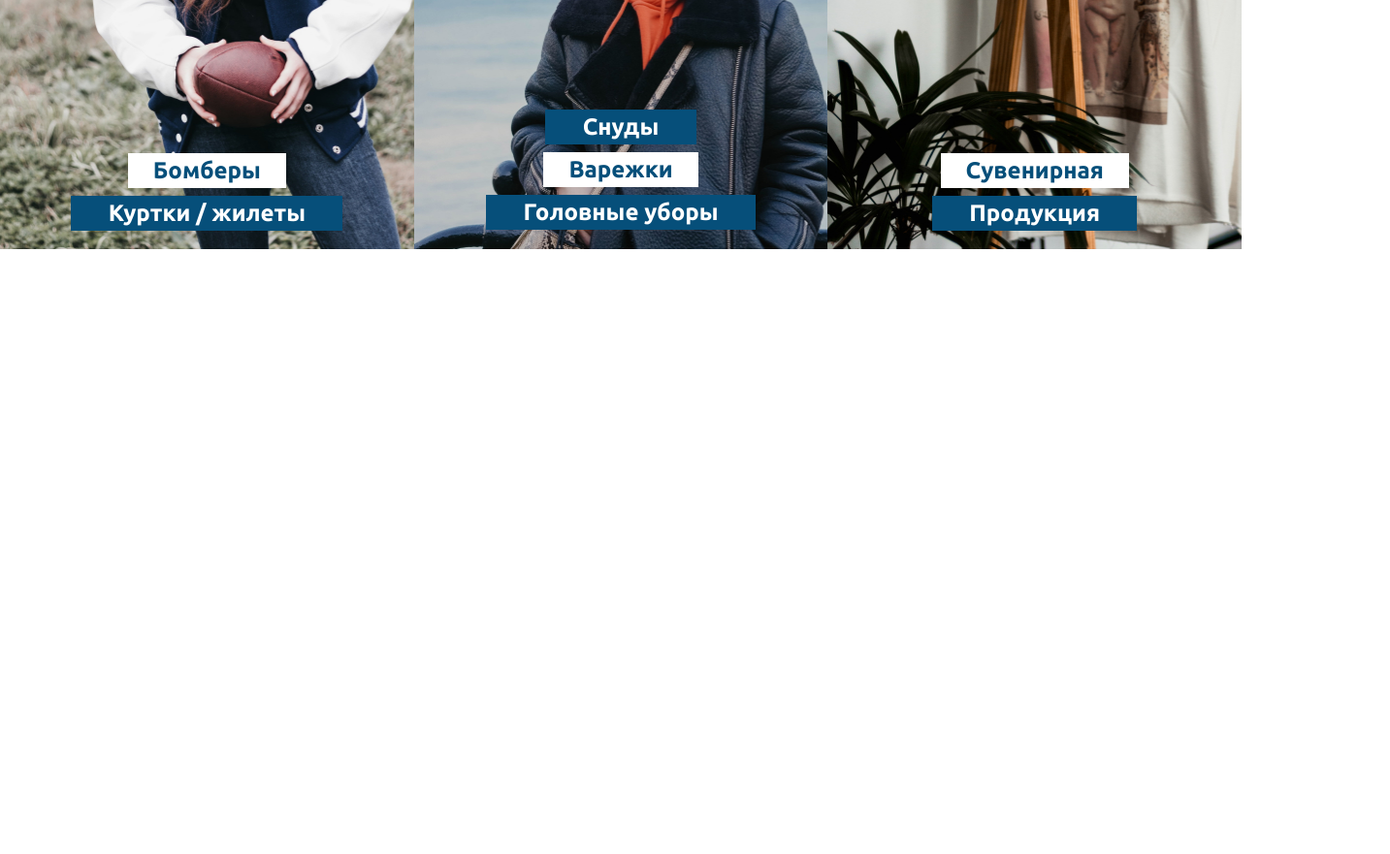
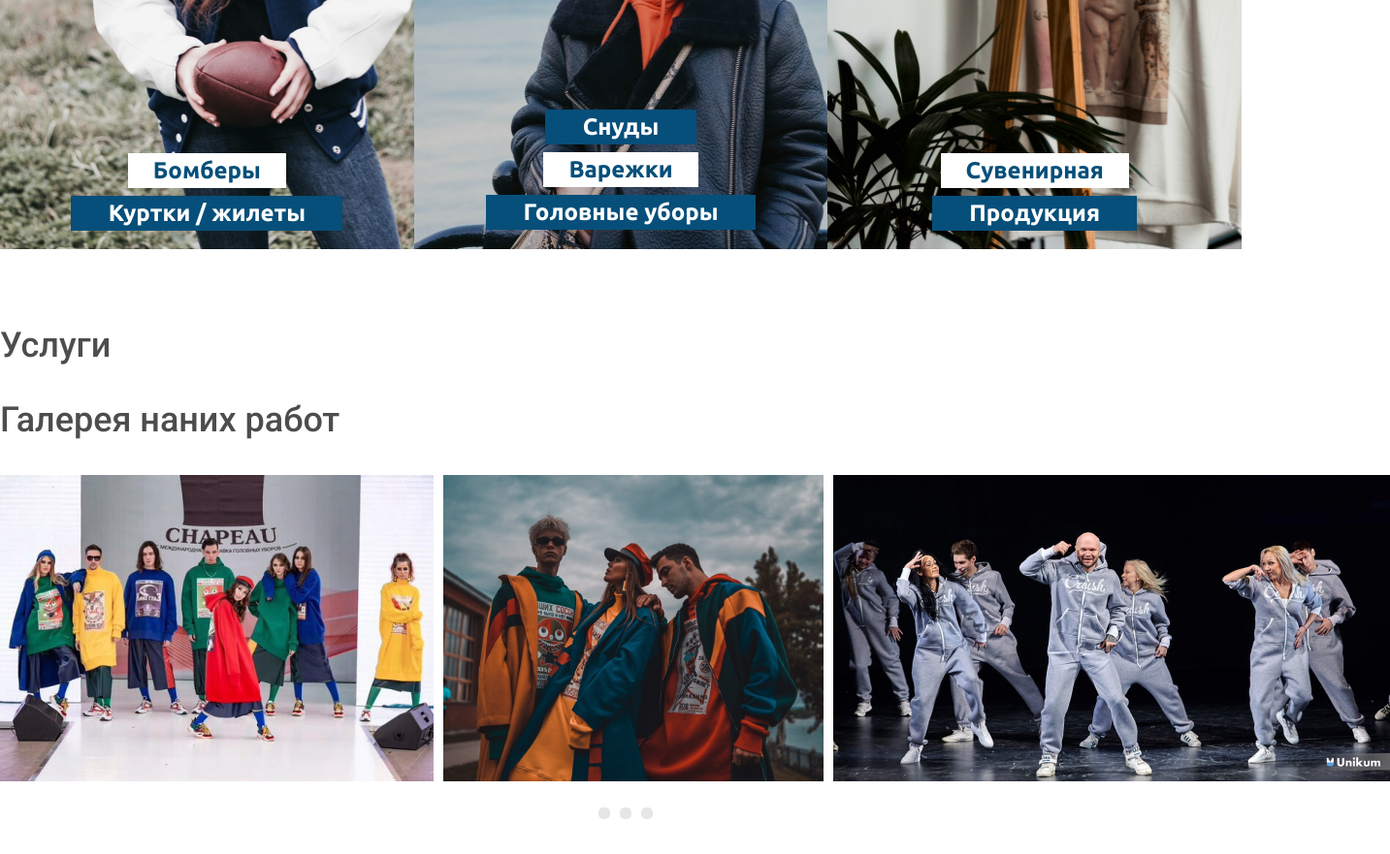
Before and after one commit to AnatoliyDemiurge/Landing-UNIKUM, a website: page app/src/index.html in a window 1280 px wide. Shown: the part 1795-2676 px from the top of the page at 97% size, 1433 px wide, since content can reach past the window. Before the commit the page ends 2095 px from the top, so only its background shows below. Drawn offline with nearby package versions, Linux system fonts and the light colour scheme; files that its build step writes are made by us from their sources; files whose address does not match are found by name.

Commit message:
end gallery

```diff
--- a/app/src/index.html
+++ b/app/src/index.html
@@ -93,13 +93,13 @@
 					</div> -->
 				</div>
 				<div class="slider-big__leaf-dots leaf-dots">
-					<div class="slider-big__leaf-dot leaf-dot">
+					<div class="slider-big__leaf-dot leaf-dots__item">
 
 					</div>
-					<div class="slider-big__leaf-dot leaf-dot">
+					<div class="slider-big__leaf-dot leaf-dots__item">
 
 					</div>
-					<div class="slider-big__leaf-dot leaf-dot">
+					<div class="slider-big__leaf-dot leaf-dots__item">
 
 					</div>
 				</div>
@@ -171,6 +171,55 @@
 				</div>
 			</div>
 		</div>
+		<div class="services">
+			<div class="services__wrapper wrap">
+				<h3 class="services__title title">
+					Услуги
+				</h3>
+				<div class="services__cards">
+					<div class="services__card services__card-sm">
+
+					</div>
+					<div class="services__card services__card-sm">
+
+					</div>
+					<div class="services__card services__card-lg">
+
+					</div>
+				</div>
+			</div>
+		</div>
+		<div class="gallery">
+			<div class="gallery__wrapper wrap">
+				<h3 class="gallery__title title">
+					Галерея наних работ
+				</h3>
+				<div class="gallery__slider">
+					<div class="gallery__content">
+						<div class="gallery__item">
+							<img src="img/gallery-1.jpg" alt="" class='slider-sm__photo'>
+						</div>
+						<div class="gallery__item">
+							<img src="img/gallery-2.jpg" alt="" class='slider-sm__photo'>
+						</div>
+						<div class="gallery__item">
+							<img src="img/gallery-3.jpg" alt="" class='slider-sm__photo'>
+						</div>
+					</div>
+					<div class="leaf-dots">
+						<div class="leaf-dots__item">
+
+						</div>
+						<div class="leaf-dots__item">
+
+						</div>
+						<div class="leaf-dots__item">
+
+						</div>
+					</div>
+				</div>
+			</div>
+		</div>
 	</body>
 	<script src="./js/scripts.min.js"></script>
 </html>
--- /dev/null
+++ b/app/src/style/gallery.scss
@@ -0,0 +1,10 @@
+.gallery{
+    padding-bottom:36px;
+    &__content{
+        display:grid;
+        grid-template-columns:repeat(63,1fr);
+        grid-template-rows:repeat(1,1fr);
+        grid-gap:10px;
+    }
+
+}
--- /dev/null
+++ b/app/src/style/leaf-dots.scss
@@ -0,0 +1,13 @@
+.leaf-dots{
+    padding-top:23px;
+    width:100%;
+    display:flex;
+    justify-content: center;
+    &__item{
+        margin-left:10px;
+        width: 12px;
+        height: 12px;
+        background: #E6E6E6;
+        border-radius:5px;
+    }
+}
--- a/app/src/style/slider-big.scss
+++ b/app/src/style/slider-big.scss
@@ -3,17 +3,4 @@
     &__pic{
         max-width:100%;
     }
-    &__leaf-dots{
-        padding-top:23px;
-        width:100%;
-        display:flex;
-        justify-content: center;
-    }
-    &__leaf-dot{
-        margin-left:10px;
-        width: 12px;
-        height: 12px;
-        background: #E6E6E6;
-        border-radius:5px;
-    }
 }
--- a/app/src/style/styles.scss
+++ b/app/src/style/styles.scss
@@ -6,8 +6,10 @@
 @import 'number-big';
 @import 'nav';
 @import 'slider-big';
+@import 'leaf-dots';
 @import 'title';
 @import 'production';
+@import 'gallery';
 @import url('https://fonts.googleapis.com/css2?family=Roboto:wght@300;400;500;700;900&display=swap');
 
 body, html {
```
Also changed, not shown: app/build/css/styles.css, app/build/css/styles.min.css, app/build/img/gallery-1.jpg (added), app/build/img/gallery-1.png (added), app/build/img/gallery-2.jpg (added), app/build/img/gallery-3.jpg (added), app/build/index.html, app/src/img/gallery-1.jpg (added), app/src/img/gallery-2.jpg (added), app/src/img/gallery-3.jpg (added), 1 other file.
